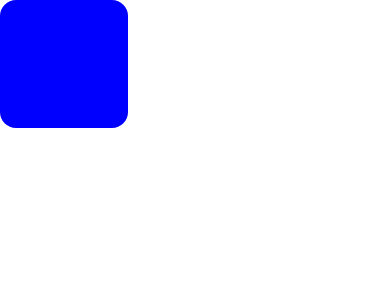
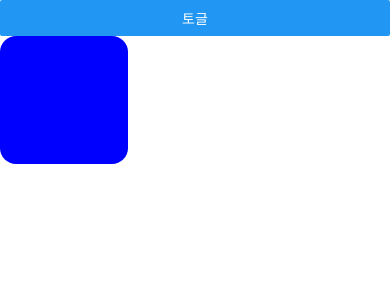
Before and after one commit to suaka/AwesomeProject, a React Native app: screen / in a window 390 px wide. Shown: the top 300 px of the page. Built offline with nearby package versions, Linux system fonts and the light colour scheme.

Commit message:
20240115

```diff
--- a/App.tsx
+++ b/App.tsx
@@ -4,16 +4,19 @@
  *
  * @format
  */
-
-import React from 'react';
-import {SafeAreaView} from 'react-native';
-//import Greeting from './components/Greeting';
+import React, {useState} from 'react';
+import {Button, SafeAreaView} from 'react-native';
 import Box from './components/Box';
 
 const App = () => {
-  //const name = 'JSX';
+  const [visible, setVisible] = useState(true);
+  // 버튼을 누르는 컴포넌트 사용
+  const onPress = () => {
+    setVisible(!visible);
+  };
   return (
     <SafeAreaView>
+      <Button title="토글" onPress={onPress} />
       <Box rounded={true} size="large" color="blue" />
     </SafeAreaView>
   );
```
